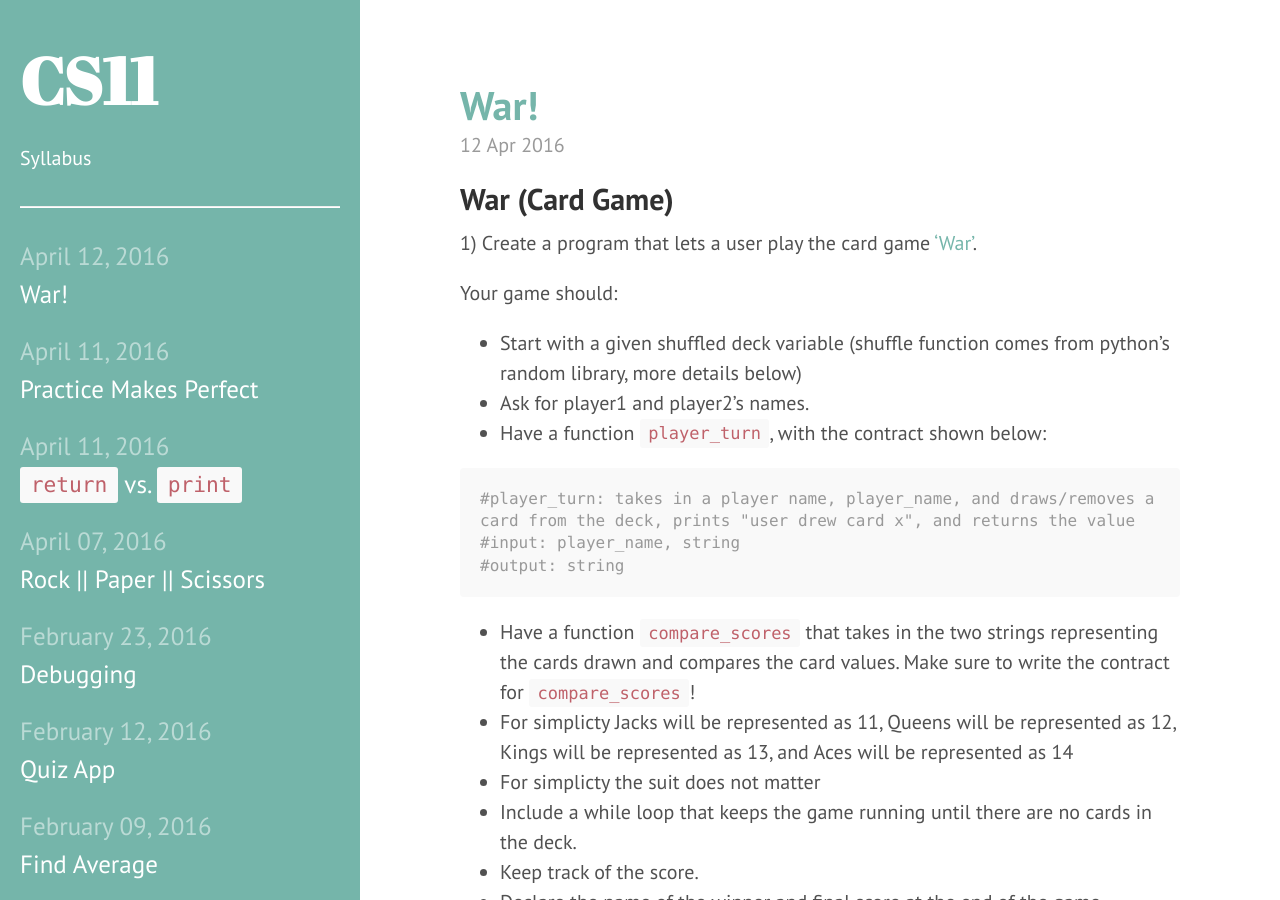
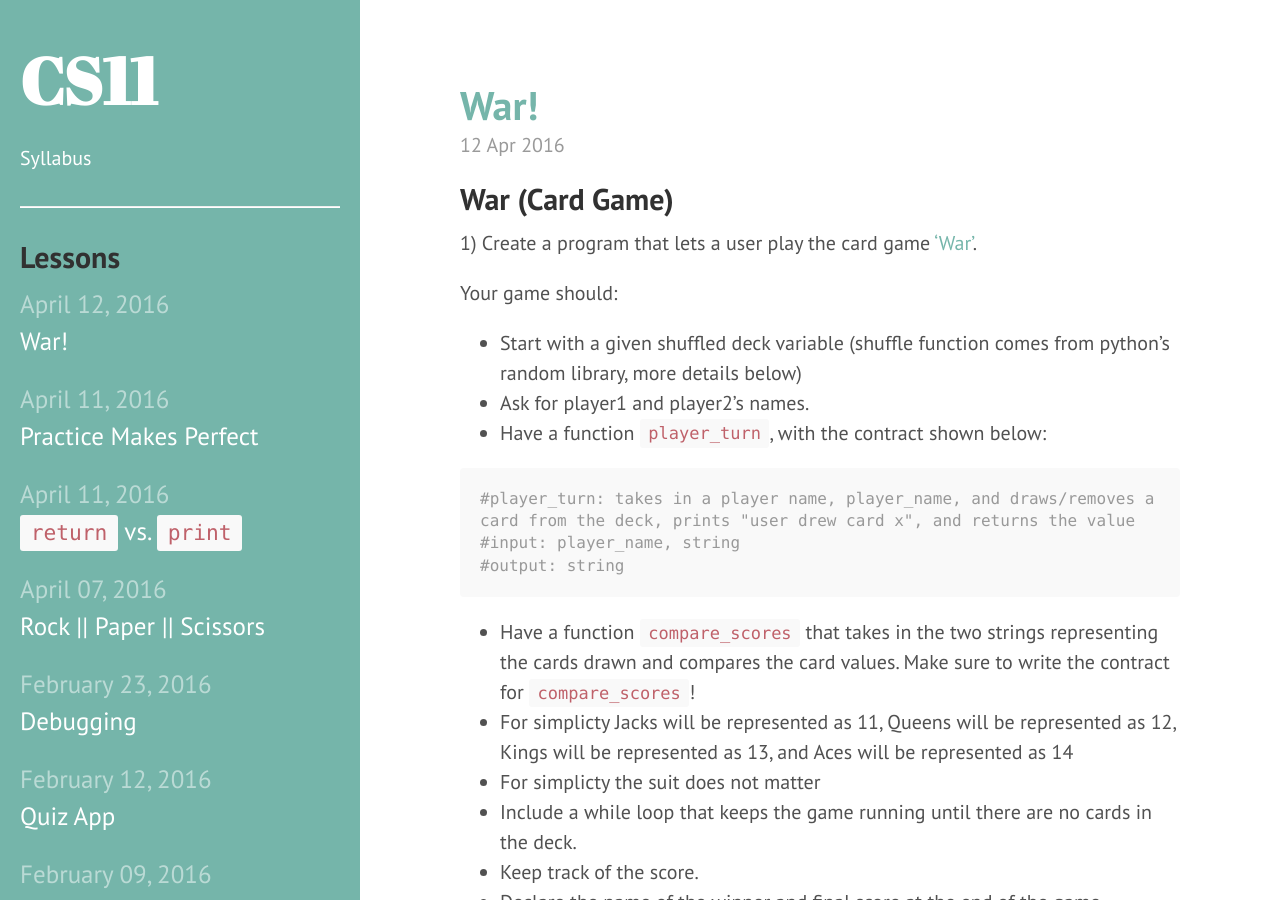
Before and after one commit to bensk/cs11, a Jekyll site: the page built from index.html, in a window 1280 px wide and 900 px high. Built offline with Jekyll 4.4.1, drawn with Linux system fonts in a browser that asks for light colours; the list of posts is cut into pages by our own code.

Commit message:
lessons!

```diff
--- a/_includes/sidebar.html
+++ b/_includes/sidebar.html
@@ -27,6 +27,7 @@
       {% endfor %}
 <!-- Post nav -->
 <hr />
+<h2>Lessons</h2>
 {% for post in site.posts %}
     <p class="lead">{{ post.date | date: '%B %d, %Y' }}<br>
       <a href="{{ site.baseurl }}/{{ post.url }}">{{ post.title }}</a>
```
